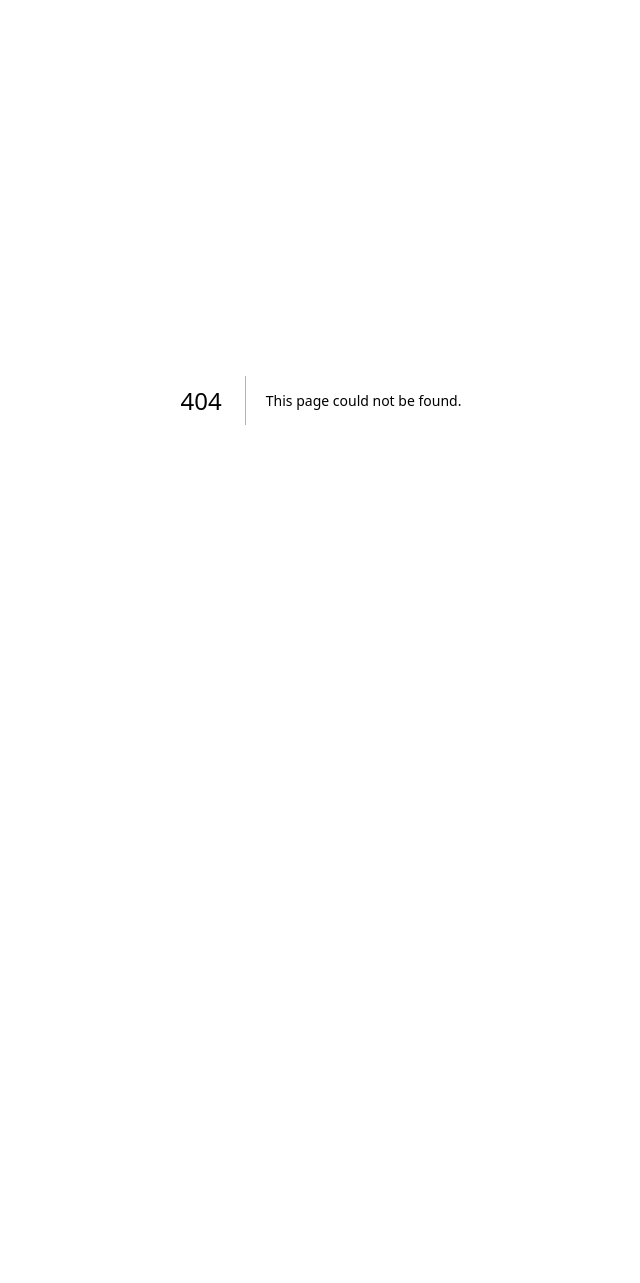
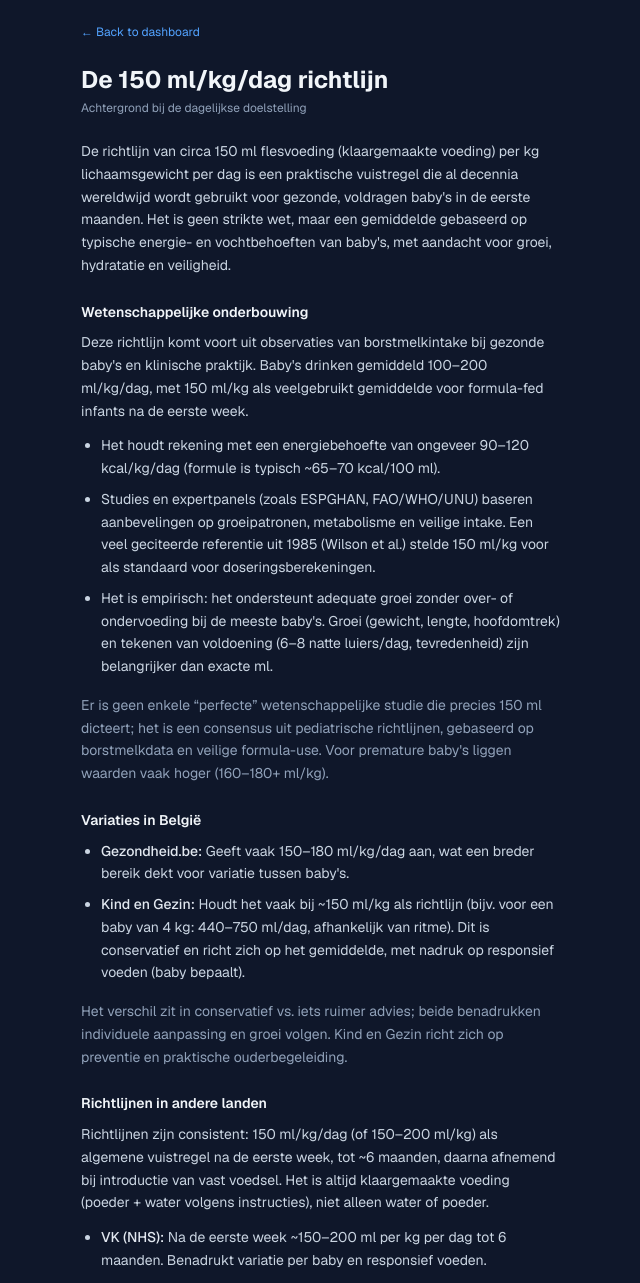
Before and after one commit to koenswings/baby-milk-tracker, a Next.js app: page /info/150ml in a window 1280 px wide. Before the commit this address had no page. Shown: the top 1283 px of the page, without its empty margins (319-959 px from the left). Before the commit the page ends 800 px from the top, so only its background shows below. Built offline with nearby package versions, Linux system fonts and the light colour scheme.

Commit message:
feat: add /info/150ml page with full 150ml/kg richtlijn text; link from smoothed explainer

```diff
--- /dev/null
+++ b/src/app/info/150ml/page.tsx
@@ -0,0 +1,80 @@
+import Link from "next/link";
+
+export default function Rule150mlPage() {
+  return (
+    <div className="max-w-lg mx-auto px-4 pt-6 pb-24 text-slate-300 text-sm leading-relaxed">
+      <Link href="/" className="text-blue-400 hover:text-blue-300 text-xs mb-6 block">← Back to dashboard</Link>
+
+      <h1 className="text-2xl font-bold text-slate-100 mb-1">De 150 ml/kg/dag richtlijn</h1>
+      <p className="text-slate-400 text-xs mb-6">Achtergrond bij de dagelijkse doelstelling</p>
+
+      <p className="mb-4">
+        De richtlijn van circa 150 ml flesvoeding (klaargemaakte voeding) per kg lichaamsgewicht per dag is een
+        praktische vuistregel die al decennia wereldwijd wordt gebruikt voor gezonde, voldragen baby&apos;s in de
+        eerste maanden. Het is geen strikte wet, maar een gemiddelde gebaseerd op typische energie- en
+        vochtbehoeften van baby&apos;s, met aandacht voor groei, hydratatie en veiligheid.
+      </p>
+
+      <h2 className="text-slate-100 font-semibold mt-6 mb-2">Wetenschappelijke onderbouwing</h2>
+      <p className="mb-3">
+        Deze richtlijn komt voort uit observaties van borstmelkintake bij gezonde baby&apos;s en klinische praktijk.
+        Baby&apos;s drinken gemiddeld 100–200 ml/kg/dag, met 150 ml/kg als veelgebruikt gemiddelde voor
+        formula-fed infants na de eerste week.
+      </p>
+      <ul className="list-disc pl-5 space-y-2 mb-4">
+        <li>Het houdt rekening met een energiebehoefte van ongeveer 90–120 kcal/kg/dag (formule is typisch ~65–70 kcal/100 ml).</li>
+        <li>Studies en expertpanels (zoals ESPGHAN, FAO/WHO/UNU) baseren aanbevelingen op groeipatronen, metabolisme en veilige intake. Een veel geciteerde referentie uit 1985 (Wilson et al.) stelde 150 ml/kg voor als standaard voor doseringsberekeningen.</li>
+        <li>Het is empirisch: het ondersteunt adequate groei zonder over- of ondervoeding bij de meeste baby&apos;s. Groei (gewicht, lengte, hoofdomtrek) en tekenen van voldoening (6–8 natte luiers/dag, tevredenheid) zijn belangrijker dan exacte ml.</li>
+      </ul>
+      <p className="mb-4 text-slate-400">
+        Er is geen enkele &ldquo;perfecte&rdquo; wetenschappelijke studie die precies 150 ml dicteert; het is een consensus uit
+        pediatrische richtlijnen, gebaseerd op borstmelkdata en veilige formula-use. Voor premature baby&apos;s liggen
+        waarden vaak hoger (160–180+ ml/kg).
+      </p>
+
+      <h2 className="text-slate-100 font-semibold mt-6 mb-2">Variaties in België</h2>
+      <ul className="list-disc pl-5 space-y-2 mb-4">
+        <li><span className="text-slate-200 font-medium">Gezondheid.be:</span> Geeft vaak 150–180 ml/kg/dag aan, wat een breder bereik dekt voor variatie tussen baby&apos;s.</li>
+        <li><span className="text-slate-200 font-medium">Kind en Gezin:</span> Houdt het vaak bij ~150 ml/kg als richtlijn (bijv. voor een baby van 4 kg: 440–750 ml/dag, afhankelijk van ritme). Dit is conservatief en richt zich op het gemiddelde, met nadruk op responsief voeden (baby bepaalt).</li>
+      </ul>
+      <p className="mb-4 text-slate-400">
+        Het verschil zit in conservatief vs. iets ruimer advies; beide benadrukken individuele aanpassing en groei
+        volgen. Kind en Gezin richt zich op preventie en praktische ouderbegeleiding.
+      </p>
+
+      <h2 className="text-slate-100 font-semibold mt-6 mb-2">Richtlijnen in andere landen</h2>
+      <p className="mb-3">
+        Richtlijnen zijn consistent: 150 ml/kg/dag (of 150–200 ml/kg) als algemene vuistregel na de eerste week,
+        tot ~6 maanden, daarna afnemend bij introductie van vast voedsel. Het is altijd klaargemaakte voeding
+        (poeder + water volgens instructies), niet alleen water of poeder.
+      </p>
+      <ul className="list-disc pl-5 space-y-2 mb-4">
+        <li><span className="text-slate-200 font-medium">VK (NHS):</span> Na de eerste week ~150–200 ml per kg per dag tot 6 maanden. Benadrukt variatie per baby en responsief voeden.</li>
+        <li><span className="text-slate-200 font-medium">USA (AAP, CDC):</span> ~75 ml (2½ oz) per pound (~165 ml/kg) per dag als gemiddelde, of 140–200 ml/kg/dag. Max ~900–960 ml/dag. Focus op on-demand voeden.</li>
+        <li><span className="text-slate-200 font-medium">EU / Australië / etc.:</span> Vergelijkbaar, vaak 150 ml/kg als baseline. WHO/ESPGHAN richten zich vooral op borstvoeding, maar voor formula dezelfde volumina.</li>
+      </ul>
+      <p className="mb-4 text-slate-400 text-xs">
+        Belangrijk: Dit zijn richtlijnen voor gezonde voldragen baby&apos;s. Prematuren, zieke baby&apos;s of speciale
+        formules hebben aangepaste adviezen — raadpleeg arts of consultatiebureau.
+      </p>
+
+      <h2 className="text-slate-100 font-semibold mt-6 mb-2">Klaargemaakte melk of water?</h2>
+      <p className="mb-4">
+        De hoeveelheid (150 ml/kg) verwijst altijd naar de uiteindelijke, klaargemaakte flesvoeding. Je meet water
+        af volgens de verpakking (bijv. 1 maatschepje poeder op 30 ml water → ~35 ml voeding), schudt goed, en
+        geeft dat. Nooit extra poeder of water aanpassen zonder advies — dat kan leiden tot te dikke/te dunne
+        voeding met risico&apos;s (constipatie, dehydratatie, elektrolytenstoornissen).
+      </p>
+
+      <div className="bg-slate-800 rounded-xl p-4 mt-6">
+        <p className="text-slate-200 font-medium mb-2">Samenvatting</p>
+        <ul className="list-disc pl-5 space-y-1 text-slate-300">
+          <li>Begin klein in de eerste dagen en bouw op.</li>
+          <li>Volg de baby (hongersignalen, groei, luiers).</li>
+          <li>Maximaal ~900–1000 ml/dag na enkele maanden, maar per kg blijft de leidraad.</li>
+          <li>Bij twijfel: contacteer Kind en Gezin, huisarts of pediater. Groei is de beste indicator.</li>
+        </ul>
+      </div>
+    </div>
+  );
+}
--- a/src/components/SmoothedExplainer.tsx
+++ b/src/components/SmoothedExplainer.tsx
@@ -208,16 +208,14 @@ export default function SmoothedExplainer({ onClose, hourlyRate, standardBottleV
 
         </div>
 
-        {/* Kind en Gezin link */}
+        {/* 150ml rule link */}
         <div className="mt-4 pt-4 border-t border-slate-700">
           <p className="text-xs text-slate-400 mb-2">The daily target (ml/kg/day) is based on standard paediatric guidelines:</p>
           <a
-            href="https://www.kindengezin.be/nl/thema/voeding/flesvoeding/hoeveel-flesjes-dag"
-            target="_blank"
-            rel="noopener noreferrer"
-            className="text-blue-400 hover:text-blue-300 underline text-xs break-all"
+            href="/info/150ml"
+            className="text-blue-400 hover:text-blue-300 underline text-xs"
           >
-            Kind en Gezin — Hoeveel flesjes per dag?
+            De 150 ml/kg/dag richtlijn — achtergrond en wetenschappelijke onderbouwing
           </a>
         </div>
 
```
